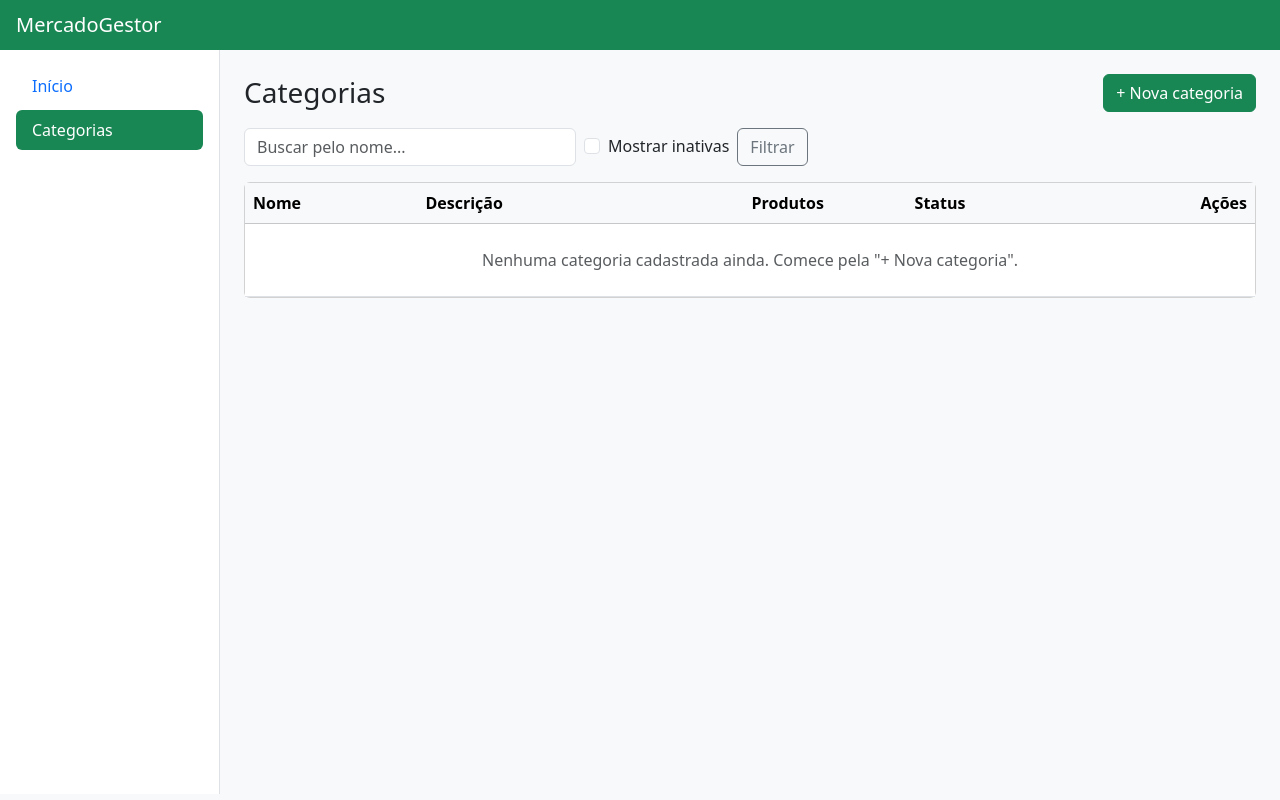
After one commit to Talya03/MercadoGestor, a Flask app: page /categorias/ in a window 1280 px wide. The commit adds this page. Run offline with Flask 3, Linux system fonts and the light colour scheme.

Commit message:
feat: adiciona CRUD de categorias com busca, validações e proteção CSRF

```diff
--- a/app/__init__.py
+++ b/app/__init__.py
@@ -7,7 +7,7 @@ uso normal, outra para testes) com configurações distintas.
 from flask import Flask
 
 from config import Config
-from app.extensions import db
+from app.extensions import csrf, db
 
 
 def create_app(config_class=Config):
@@ -15,10 +15,13 @@ def create_app(config_class=Config):
     app.config.from_object(config_class)
 
     db.init_app(app)
+    csrf.init_app(app)
 
     from app import models  # noqa: F401  (registra os modelos no SQLAlchemy)
+    from app.routes.categorias import categorias_bp
     from app.routes.main import main_bp
 
     app.register_blueprint(main_bp)
+    app.register_blueprint(categorias_bp)
 
     return app
--- a/app/extensions.py
+++ b/app/extensions.py
@@ -6,10 +6,13 @@ Isso evita importação circular: qualquer módulo pode fazer
 import sqlite3
 
 from flask_sqlalchemy import SQLAlchemy
+from flask_wtf.csrf import CSRFProtect
 from sqlalchemy import event
 from sqlalchemy.engine import Engine
 
 db = SQLAlchemy()
+# CSRF: protege formulários POST contra requisições forjadas por outros sites.
+csrf = CSRFProtect()
 
 
 @event.listens_for(Engine, "connect")
--- /dev/null
+++ b/app/routes/categorias.py
@@ -0,0 +1,68 @@
+"""Rotas de Categoria (apenas HTTP: recebe o pedido, chama o service, responde)."""
+from flask import Blueprint, flash, redirect, render_template, request, url_for
+
+from app.forms.categoria_form import CategoriaForm
+from app.services import categoria_service
+from app.utils.erros import ErroDeNegocio
+
+categorias_bp = Blueprint("categorias", __name__, url_prefix="/categorias")
+
+
+@categorias_bp.route("/")
+def lista():
+    busca = request.args.get("q", "").strip()
+    incluir_inativas = request.args.get("inativas") == "1"
+    categorias = categoria_service.listar(busca, incluir_inativas)
+    return render_template(
+        "categorias/lista.html",
+        categorias=categorias,
+        busca=busca,
+        incluir_inativas=incluir_inativas,
+    )
+
+
+@categorias_bp.route("/nova", methods=["GET", "POST"])
+def nova():
+    form = CategoriaForm()
+    if form.validate_on_submit():
+        try:
+            categoria_service.criar(form.nome.data, form.descricao.data)
+        except ErroDeNegocio as erro:
+            flash(str(erro), "danger")
+        else:
+            flash("Categoria cadastrada com sucesso.", "success")
+            return redirect(url_for("categorias.lista"))
+    return render_template("categorias/form.html", form=form, titulo="Nova categoria")
+
+
+@categorias_bp.route("/<int:categoria_id>/editar", methods=["GET", "POST"])
+def editar(categoria_id):
+    try:
+        categoria = categoria_service.buscar(categoria_id)
+    except ErroDeNegocio as erro:
+        flash(str(erro), "danger")
+        return redirect(url_for("categorias.lista"))
+
+    form = CategoriaForm(obj=categoria)
+    if form.validate_on_submit():
+        try:
+            categoria_service.editar(categoria_id, form.nome.data, form.descricao.data)
+        except ErroDeNegocio as erro:
+            flash(str(erro), "danger")
+        else:
+            flash("Categoria atualizada com sucesso.", "success")
+            return redirect(url_for("categorias.lista"))
+    return render_template("categorias/form.html", form=form, titulo="Editar categoria")
+
+
+@categorias_bp.route("/<int:categoria_id>/alternar", methods=["POST"])
+def alternar(categoria_id):
+    # Só aceita POST: ações que alteram dados nunca devem ser um simples link (GET).
+    try:
+        categoria = categoria_service.alternar_ativo(categoria_id)
+    except ErroDeNegocio as erro:
+        flash(str(erro), "danger")
+    else:
+        situacao = "ativada" if categoria.ativo else "desativada"
+        flash(f"Categoria {situacao} com sucesso.", "success")
+    return redirect(url_for("categorias.lista"))
--- a/app/static/css/style.css
+++ b/app/static/css/style.css
@@ -1,3 +1,13 @@
 body {
   background-color: #f8f9fa;
 }
+
+.sidebar {
+  width: 220px;
+  min-height: calc(100vh - 56px);
+  flex-shrink: 0;
+}
+
+.nav-pills .nav-link.active {
+  background-color: #198754;
+}
--- /dev/null
+++ b/app/static/js/app.js
@@ -0,0 +1,10 @@
+// Confirmação antes de operações importantes.
+// Uso no HTML: <form data-confirmar="Deseja mesmo desativar?"> ... </form>
+// O texto fica em um atributo (e não dentro do JavaScript do HTML) para que
+// nomes com aspas ou apóstrofos não quebrem a página.
+document.addEventListener("submit", function (evento) {
+  const mensagem = evento.target.getAttribute("data-confirmar");
+  if (mensagem && !window.confirm(mensagem)) {
+    evento.preventDefault();
+  }
+});
--- a/app/templates/base.html
+++ b/app/templates/base.html
@@ -12,8 +12,35 @@
     <span class="navbar-brand mb-0 h1">MercadoGestor</span>
   </nav>
 
-  <main class="container py-4">
-    {% block content %}{% endblock %}
-  </main>
+  <div class="d-flex">
+    <aside class="sidebar bg-white border-end p-3">
+      <ul class="nav nav-pills flex-column gap-1">
+        <li class="nav-item">
+          <a class="nav-link {{ 'active' if request.endpoint == 'main.index' }}"
+             href="{{ url_for('main.index') }}">Início</a>
+        </li>
+        <li class="nav-item">
+          <a class="nav-link {{ 'active' if request.blueprint == 'categorias' }}"
+             href="{{ url_for('categorias.lista') }}">Categorias</a>
+        </li>
+      </ul>
+    </aside>
+
+    <main class="flex-grow-1 p-4">
+      {% with mensagens = get_flashed_messages(with_categories=true) %}
+        {% for categoria, texto in mensagens %}
+          <div class="alert alert-{{ categoria }} alert-dismissible fade show" role="alert">
+            {{ texto }}
+            <button type="button" class="btn-close" data-bs-dismiss="alert" aria-label="Fechar"></button>
+          </div>
+        {% endfor %}
+      {% endwith %}
+
+      {% block content %}{% endblock %}
+    </main>
+  </div>
+
+  <script src="https://cdn.jsdelivr.net/npm/bootstrap@5.3.3/dist/js/bootstrap.bundle.min.js"></script>
+  <script src="{{ url_for('static', filename='js/app.js') }}"></script>
 </body>
 </html>
--- /dev/null
+++ b/app/templates/categorias/lista.html
@@ -0,0 +1,79 @@
+{% extends "base.html" %}
+{% block title %}Categorias · MercadoGestor{% endblock %}
+
+{% block content %}
+<div class="d-flex justify-content-between align-items-center mb-3">
+  <h1 class="h3 mb-0">Categorias</h1>
+  <a href="{{ url_for('categorias.nova') }}" class="btn btn-success">+ Nova categoria</a>
+</div>
+
+<form method="get" class="row g-2 mb-3">
+  <div class="col-sm-6 col-md-4">
+    <input type="search" name="q" value="{{ busca }}" class="form-control"
+           placeholder="Buscar pelo nome..." aria-label="Buscar categoria">
+  </div>
+  <div class="col-auto d-flex align-items-center">
+    <div class="form-check">
+      <input class="form-check-input" type="checkbox" name="inativas" value="1"
+             id="inativas" {{ 'checked' if incluir_inativas }}>
+      <label class="form-check-label" for="inativas">Mostrar inativas</label>
+    </div>
+  </div>
+  <div class="col-auto">
+    <button class="btn btn-outline-secondary" type="submit">Filtrar</button>
+  </div>
+</form>
+
+<div class="card">
+  <div class="table-responsive">
+    <table class="table table-hover align-middle mb-0">
+      <thead class="table-light">
+        <tr>
+          <th>Nome</th>
+          <th>Descrição</th>
+          <th class="text-center">Produtos</th>
+          <th>Status</th>
+          <th class="text-end">Ações</th>
+        </tr>
+      </thead>
+      <tbody>
+        {% for c in categorias %}
+        <tr>
+          <td class="fw-semibold">{{ c.nome }}</td>
+          <td class="text-muted">{{ c.descricao or "—" }}</td>
+          <td class="text-center">{{ c.produtos|length }}</td>
+          <td>
+            {% if c.ativo %}
+              <span class="badge text-bg-success">Ativa</span>
+            {% else %}
+              <span class="badge text-bg-secondary">Inativa</span>
+            {% endif %}
+          </td>
+          <td class="text-end">
+            <a href="{{ url_for('categorias.editar', categoria_id=c.id) }}"
+               class="btn btn-sm btn-outline-primary">Editar</a>
+            <form method="post" action="{{ url_for('categorias.alternar', categoria_id=c.id) }}"
+                  class="d-inline"
+                  {% if c.ativo %}data-confirmar='Desativar a categoria "{{ c.nome }}"?'{% endif %}>
+              <input type="hidden" name="csrf_token" value="{{ csrf_token() }}">
+              {% if c.ativo %}
+                <button type="submit" class="btn btn-sm btn-outline-danger">Desativar</button>
+              {% else %}
+                <button type="submit" class="btn btn-sm btn-outline-success">Reativar</button>
+              {% endif %}
+            </form>
+          </td>
+        </tr>
+        {% else %}
+        <tr>
+          <td colspan="5" class="text-center text-muted py-4">
+            {% if busca %}Nenhuma categoria encontrada para "{{ busca }}".
+            {% else %}Nenhuma categoria cadastrada ainda. Comece pela "+ Nova categoria".{% endif %}
+          </td>
+        </tr>
+        {% endfor %}
+      </tbody>
+    </table>
+  </div>
+</div>
+{% endblock %}
--- a/config.py
+++ b/config.py
@@ -27,3 +27,6 @@ class TestConfig(Config):
 
     TESTING = True
     SQLALCHEMY_DATABASE_URI = "sqlite:///:memory:"
+    # Nos testes de rotas não precisamos enviar o token CSRF manualmente.
+    # Um teste específico liga a proteção para provar que ela funciona.
+    WTF_CSRF_ENABLED = False
--- a/requirements.txt
+++ b/requirements.txt
@@ -1,3 +1,4 @@
 Flask>=3.0
 Flask-SQLAlchemy>=3.1
+Flask-WTF>=1.2
 pytest>=8.0
```
Also changed, not shown: app/forms/categoria_form.py (added, +27 -0 lines), app/services/categoria_service.py (added, +122 -0 lines), app/templates/categorias/form.html (added, +31 -0 lines), app/utils/erros.py (added, +9 -0 lines), tests/test_categoria_service.py (added, +122 -0 lines), tests/test_categorias_routes.py (added, +130 -0 lines), README.md.
